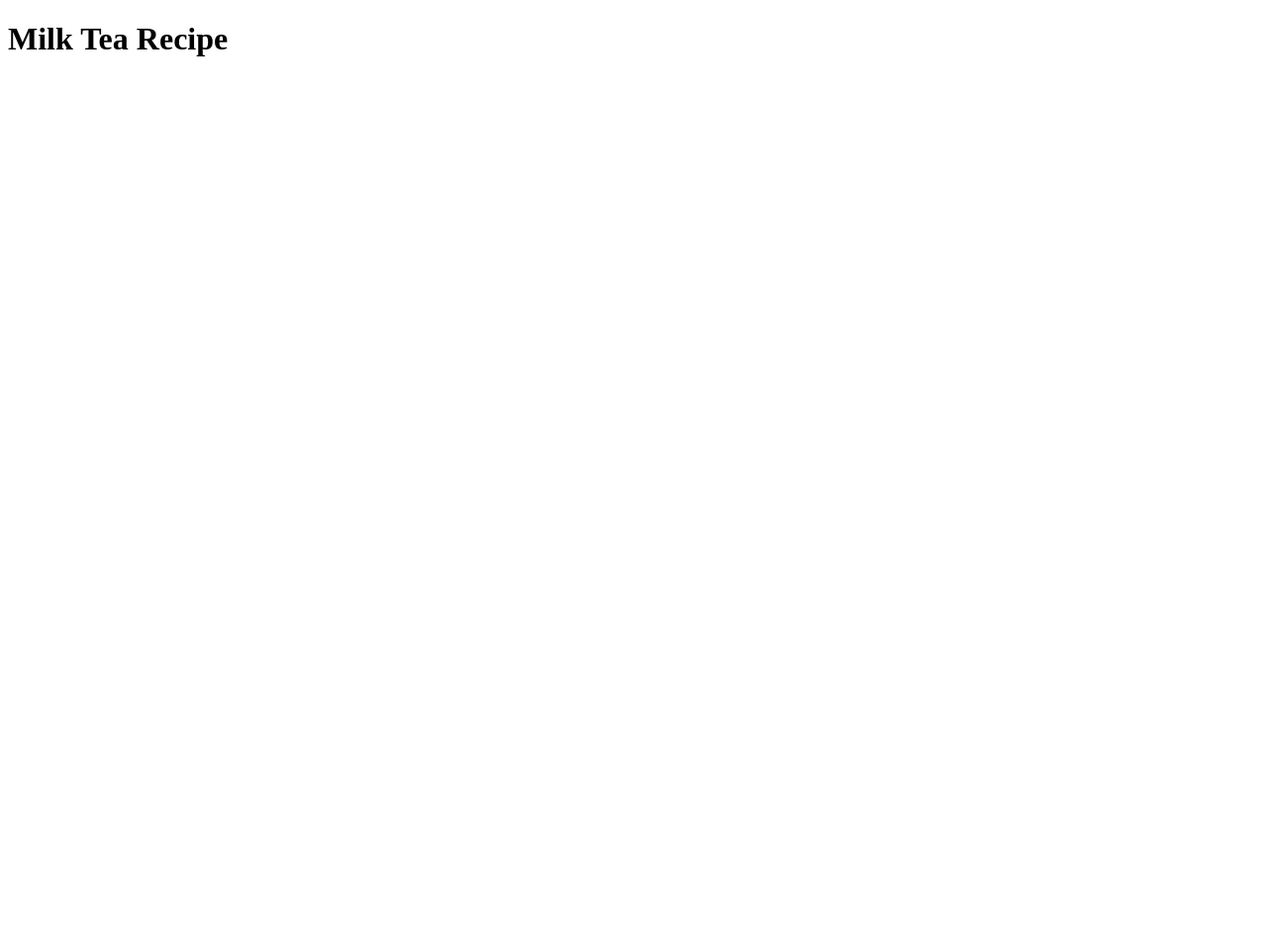
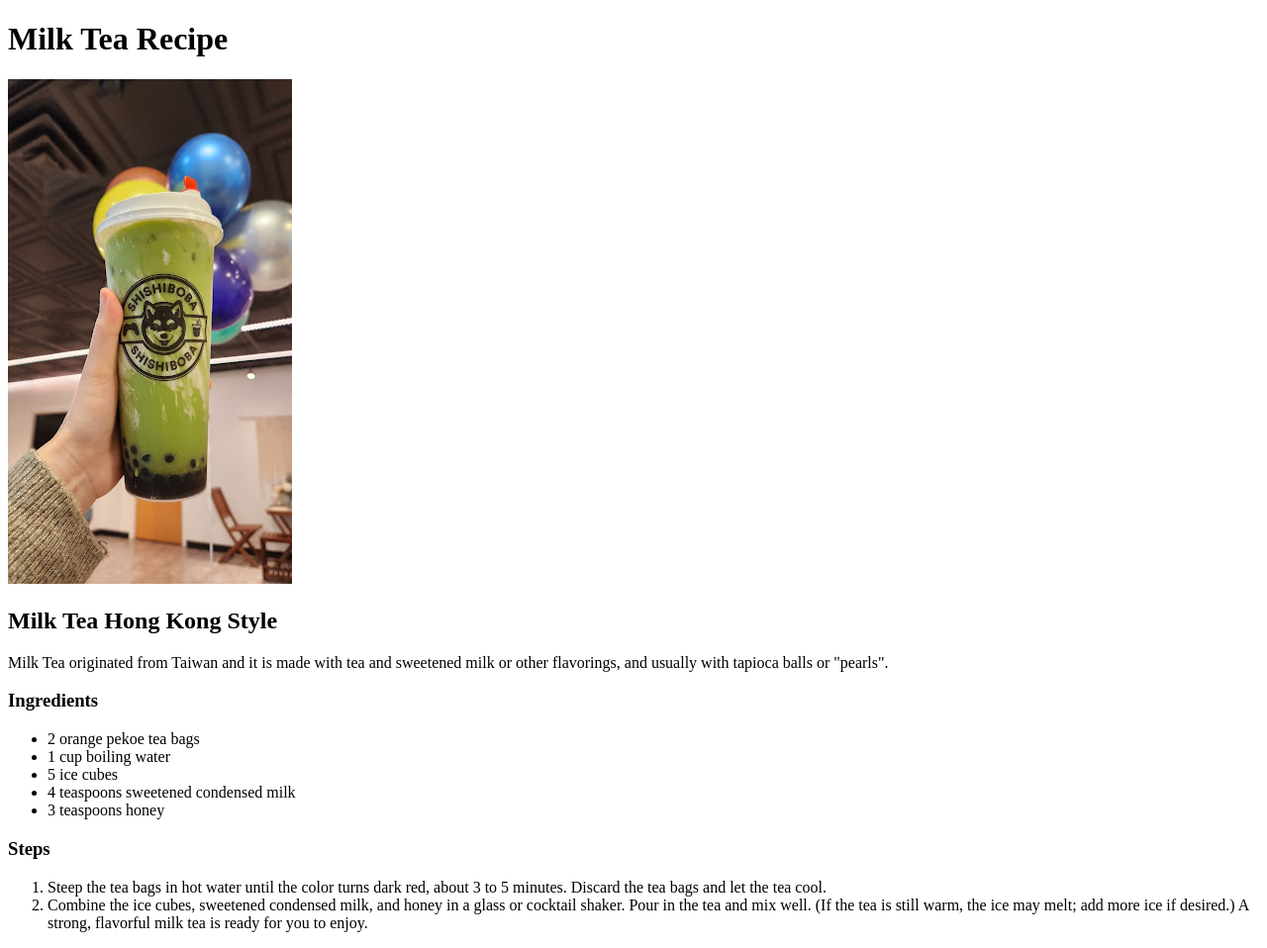
Before and after one commit to ThienDangVN/odin-recipes, a plain HTML site: page recipes/milktea.html in a window 1280 px wide. Shown: the whole page at 99% size. Before the commit the page ends 800 px from the top, so only its background shows below. Drawn offline with Linux system fonts and the light colour scheme.

Commit message:
add milktea html content
Added the content and picture for milk tea

```diff
--- a/recipes/milktea.html
+++ b/recipes/milktea.html
@@ -6,6 +6,30 @@
     </head>
     <body>
         <h1>Milk Tea Recipe</h1>
+        <img src="./img/milktea.png" alt="A picture of a milktea from ShiShi Boba">
+        <h2>Milk Tea Hong Kong Style</h2>
+        <p>Milk Tea originated from Taiwan and it is made with tea and sweetened milk or other flavorings, and
+            usually with tapioca balls or "pearls".
+        </p>
+        <h3>Ingredients</h3>
+        <ul>
+            <li>2 orange pekoe tea bags</li>
+            <li>1 cup boiling water</li>
+            <li>5 ice cubes</li>
+            <li>4 teaspoons sweetened condensed milk</li>
+            <li>3 teaspoons honey</li>
+        </ul>
+        <h3>Steps</h3>
+        <ol>
+            <li>Steep the tea bags in hot water until the color turns dark red, about 3 to 5 minutes. Discard
+                the tea bags and let the tea cool.
+            </li>
 
+            <li>Combine the ice cubes, sweetened condensed milk, and honey in a glass or cocktail shaker. Pour
+                in the tea and mix well. (If the tea is still warm, the ice may melt; add more ice if desired.)
+                 A strong, flavorful milk tea is ready for you to enjoy.
+            </li>
+
+        </ol>
     </body>
 </html>
```
